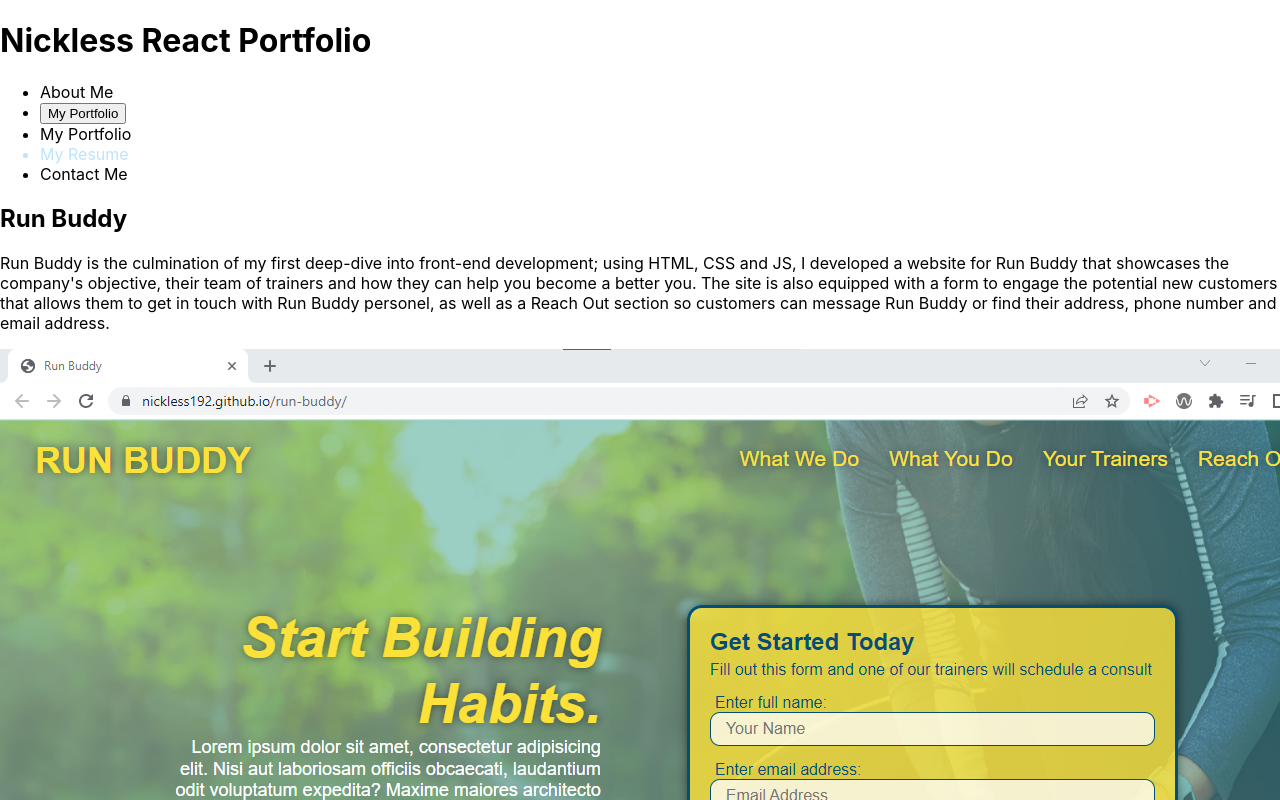
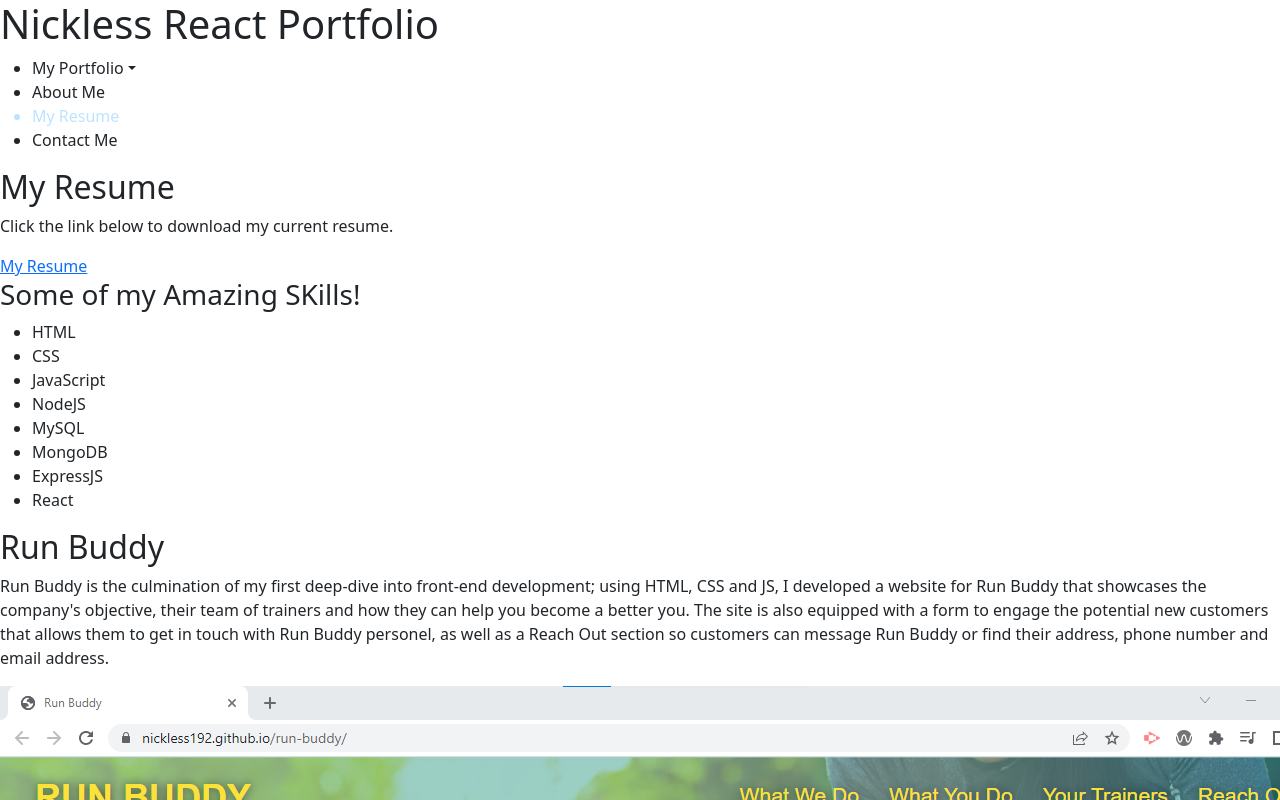
Before and after one commit to nickless192/nickless-react-portfolio, a React (Create React App) app: page / in a window 1280 px wide. Both pictures are taken after a click on the element "My Resume". Shown: the top 800 px of the page. Built offline with nearby package versions, Linux system fonts and the light colour scheme; the HTML template or start-up script is replaced by a standard one.

Commit message:
added Resume component, fixed bootstrap styling issue

```diff
--- a/package.json
+++ b/package.json
@@ -4,6 +4,7 @@
   "private": true,
   "dependencies": {
     "@testing-library/user-event": "^13.5.0",
+    "bootstrap": "^5.2.1",
     "react": "17.0.2",
     "react-bootstrap": "^2.5.0",
     "react-dom": "17.0.2",
--- a/src/App.js
+++ b/src/App.js
@@ -5,6 +5,8 @@ import { useState } from 'react';
 import Footer from './components/Footer';
 import About from './components/About';
 import Contact from './components/Contact';
+import Resume from './components/Resume';
+import 'bootstrap/dist/css/bootstrap.min.css';
 
 function App() {
   const [projects] = useState([
@@ -58,11 +60,20 @@ function App() {
         setSectionSelected = {setSectionSelected}
 
       />
-      <Project
-        currentProject= {currentProject}
-      />
-      <About />
-      <Contact />
+      {sectionSelected === 'About Me' &&
+        <About />
+      }
+      {sectionSelected === 'My Resume' &&
+        <Resume />
+      }
+      {sectionSelected === 'Contact Me' &&
+        <Contact />
+      }
+      {/* {sectionSelected === 'My Portfolio' &&  */}
+        <Project
+          currentProject= {currentProject}
+        />
+      {/* } */}
       <Footer />
     </div>
   );
--- a/src/components/Navigation/index.js
+++ b/src/components/Navigation/index.js
@@ -1,60 +1,51 @@
-import React from "react";
-import { Dropdown } from "react-bootstrap";
+import React, { useState } from "react";
+import Dropdown from "react-bootstrap/Dropdown";
+import NavItem from 'react-bootstrap/NavItem';
+import NavLink from 'react-bootstrap/NavLink';
 
 function Navigation ({currentProject, setCurrentProject, projects, sectionSelected, setSectionSelected}) {
+    const [sections] = useState([
+        {
+            name: 'About Me'
+        },
+        {
+            name: 'My Resume'
+        },
+        {
+            name: 'Contact Me'
+        }
+    ])
     return (
         <div>
             <nav>
                 <ul className="flex-row">
-                    <li className={`${sectionSelected === "About Me" && 'navActive'}`}>
-                        <span onClick={(e) => {
-                            // console.log(e.target.textContent)
-                            setSectionSelected(e.target.textContent);
-                        }}>About Me</span>
-                    </li>
                     <li className={`${sectionSelected === "My Portfolio" && 'navActive'}`}>
-                        <Dropdown>
-                            <Dropdown.Toggle variant="success" id="dropdown-basic"
-                            onClick={(e) => {
-                                // console.log(e.target)
-                                setSectionSelected(e.target.textContent);
-                            }}
-                            >
-                                My Portfolio
-                            </Dropdown.Toggle>
+                        <Dropdown as={NavItem}>
+                            <Dropdown.Toggle as={NavLink}>My Portfolio</Dropdown.Toggle>
                             <Dropdown.Menu>
-                                <span>
-                                    {projects.map((project, i) => (
+                            {projects.map((project, i) => (
                                         <Dropdown.Item href="#" key={project.name}
-                                            onClick={() => {
+                                            onClick={(e) => {
+                                                console.dir(e.target)
+                                                setSectionSelected("My Portfolio");
                                                 setCurrentProject(projects[i]);
                                             }}
                                         >{project.name}</Dropdown.Item>
                                     ))}
-                                </span>
-                                {/* <Dropdown.Item href="#">Run Buddy</Dropdown.Item>
-                                <Dropdown.Item href="#">Horiseon</Dropdown.Item> */}
                             </Dropdown.Menu>
                         </Dropdown>
                     </li>
-                    <li>
-                        <span onClick={(e) => {
-                            // console.log(e.target.textContent)
-                            setSectionSelected(e.target.textContent);
-                        }}>My Portfolio</span>
-                    </li>
-                    <li className={`${sectionSelected === "My Resume" && 'navActive'}`}>
-                        <span onClick={(e) => {
-                            // console.log(e.target.textContent)
-                            setSectionSelected(e.target.textContent);
-                        }}>My Resume</span>
-                    </li>
-                    <li className={`${sectionSelected === "Contact Me" && 'navActive'}`}>
-                        <span onClick={(e) => {
-                            // console.log(e.target.textContent)
-                            setSectionSelected(e.target.textContent);
-                        }}>Contact Me</span>
-                    </li>
+                    {sections.map((section) => (
+                        <li
+                        className={`${sectionSelected === `${section.name}` && 'navActive'}`}
+                        key={section.name}
+                        >
+                            <span onClick={(e) => {
+                                // console.log(e.target.textContent)
+                                setSectionSelected(section.name);
+                            }}>{section.name}</span>
+                        </li>
+                    ))}
                 </ul>
             </nav>
         </div>
--- /dev/null
+++ b/src/components/Resume/index.js
@@ -0,0 +1,54 @@
+import React from "react";
+import { useState } from "react";
+import resume from "../../assets/personal/resume.pdf"
+
+function Resume() {
+    const [skills] = useState([
+        {
+            name: 'HTML'
+        },
+        {
+            name: 'CSS'
+        },
+        {
+            name: 'JavaScript'
+        },
+        {
+            name: 'NodeJS'
+        },
+        {
+            name: 'MySQL'
+        },
+        {
+            name: 'MongoDB'
+        },
+        {
+            name: 'ExpressJS'
+        },
+        {
+            name: 'React'
+        }
+    ]);
+    return (
+        <section>
+            <h2>My Resume</h2>
+            <div>
+                <p>Click the link below to download my current resume.</p>
+                <a href={resume} download="resume.pdf">My Resume</a>
+            </div>
+            <div>
+                <h3>Some of my Amazing SKills!</h3>
+                <ul>
+                    {skills.map((skill) => (
+                        <li key={skill.name}>
+                            {skill.name}
+                        </li>
+                    ))}
+                </ul>
+            </div>
+
+        </section>
+    )
+}
+
+export default Resume;
```
Also changed, not shown: 2 other files (tests, documents, lock files or other folders).
